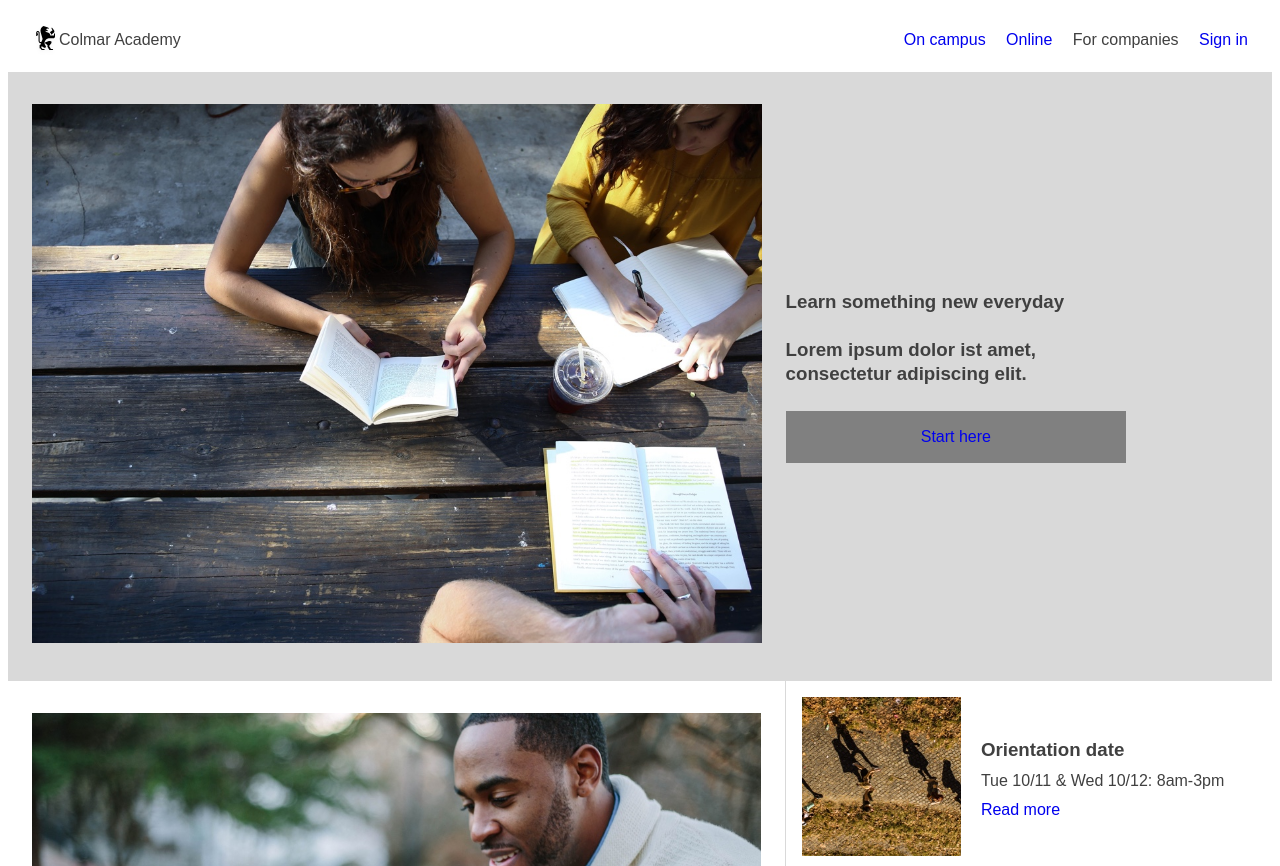
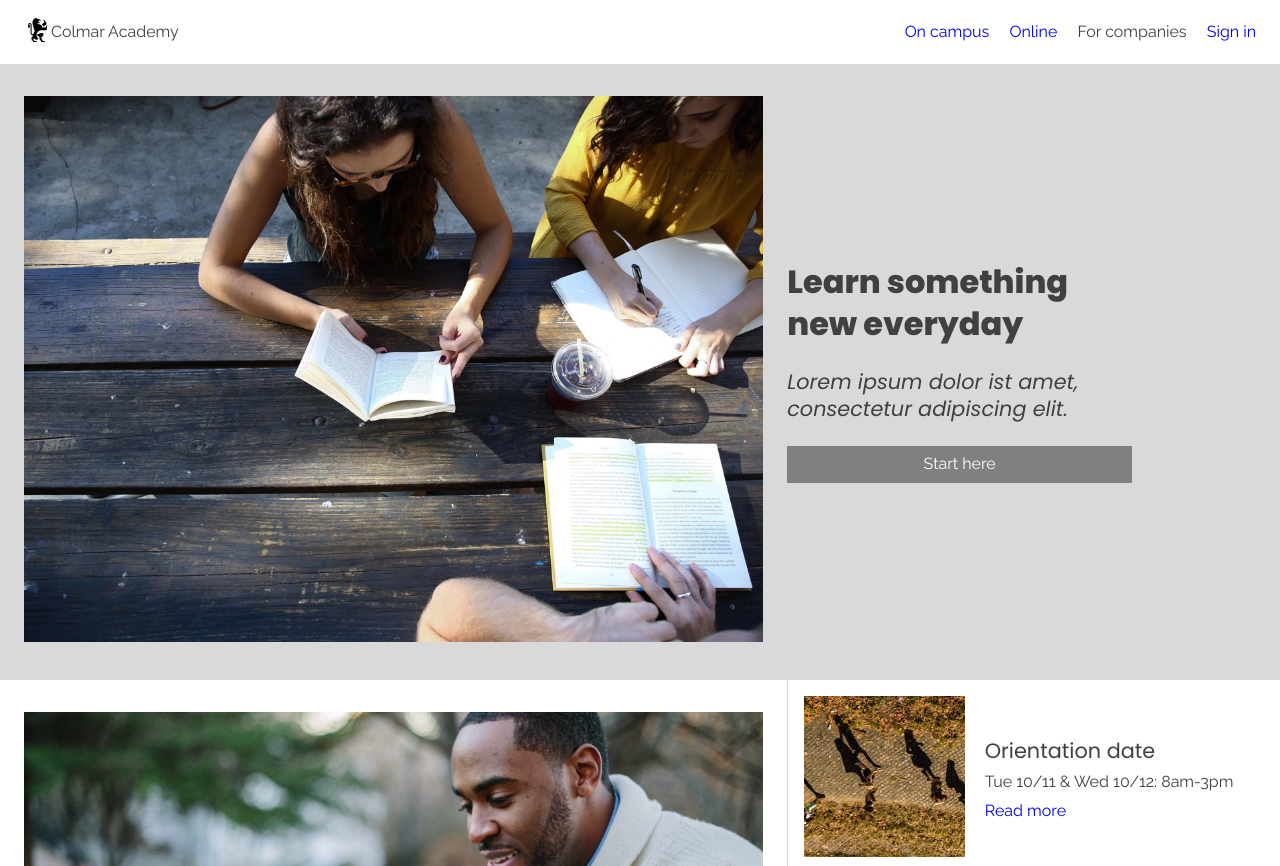
Before and after one commit to bkleeeee/ColmarAcademy, a plain HTML site: page index.html in a window 1280 px wide. Shown: the top 866 px of the page. Drawn offline with Linux system fonts and the light colour scheme.

Commit message:
font-face added

```diff
--- a/index.html
+++ b/index.html
@@ -3,8 +3,9 @@
   <head>
     <meta charset="utf-8">
     <title>Colmar Academy</title>
-    <!--link href="./resources/styles/reset.css" type="text/css" rel="stylesheet"-->
+    <link href="./resources/styles/reset.css" type="text/css" rel="stylesheet">
     <link href="./resources/styles/style.css" type="text/css" rel="stylesheet">
+  <link href="https://fonts.googleapis.com/css?family=Poppins:400,400i,500,800|Raleway" rel="stylesheet">
   </head>
   <body>
 
@@ -189,6 +190,7 @@
       <div class="terms">
         <p>Terms</p>
         <p>Privacy</p>
+      </div>
     </footer>
 
 
--- a/resources/styles/style.css
+++ b/resources/styles/style.css
@@ -1,6 +1,23 @@
 body {
   line-height: 1.3;
-  font-family: sans-serif;
+  font-family: Raleway, sans-serif;
+}
+
+h1,
+h2,
+h3,
+h4 {
+  font-family: Poppins, sans-serif;
+}
+
+h2 {
+  font-weight: 500;
+  font-size: 1.8rem;
+}
+
+h3 {
+  font-weight: 400;
+  font-size: 1.3rem;
 }
 
 a {
@@ -124,6 +141,9 @@ header {
     margin: 0px;
   }
 }
+
+
+
 /*-- banner article styles --*/
 
 .banner-text {
@@ -132,6 +152,15 @@ header {
   align-items: flex-start;
   justify-content: center;
   width: 70%;
+}
+
+.banner h1{
+  font-weight: 800;
+  font-size: 2rem;
+}
+
+.banner h3 {
+  font-style: italic;
 }
 
 .banner-text h1,
@@ -145,6 +174,12 @@ header {
   width: 100%;
   display: block;
   text-align: center;
+  color: white;
+}
+
+.btn p {
+  margin: 8px auto;
+  font-weight: 500;
   color: white;
 }
 
@@ -169,6 +204,7 @@ header {
 
 .practice h4 {
   margin: 32px 0;
+  font-size: .9rem;
 }
 
 .read-pane {
@@ -271,7 +307,6 @@ header {
   width: 100%;
   flex-wrap: wrap;
   justify-content: center;
-  margin-top: 32px;
 }
 
 .learning-tiles {
@@ -420,7 +455,6 @@ footer {
 .terms p {
   display: inline-block;
   margin-right: 24px;
-  margin-top: 16px;
 }
 
 @media only screen and (max-width: 640px) {
```
